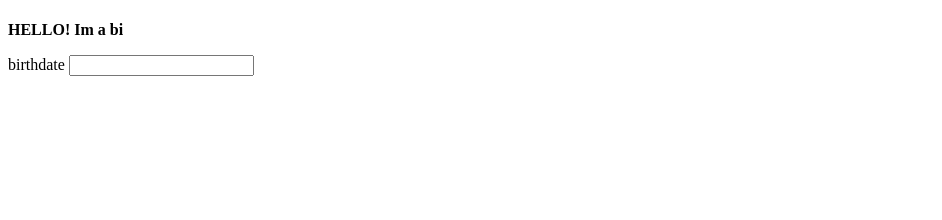
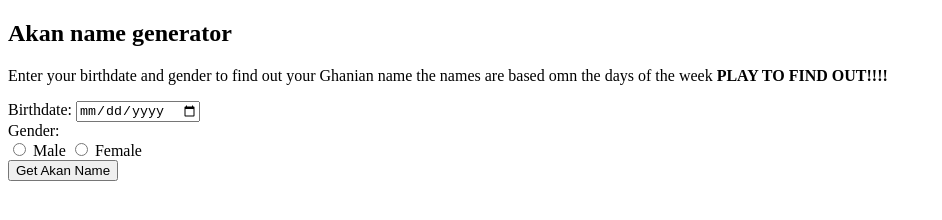
Before and after one commit to muhahafiz/akan-name-generator, a plain HTML site: page index.html in a window 1280 px wide. Shown: the whole page, without its empty margins (0-942 px from the left). Drawn offline with Linux system fonts and the light colour scheme.

Commit message:
Added form,title and description im my html

```diff
--- a/index.html
+++ b/index.html
@@ -3,18 +3,39 @@
 <head>
     <meta charset="UTF-8">
     <meta name="viewport" content="width=device-width, initial-scale=1.0">
-    <title>BIRTH DATE GUESSER</title>
-
+    <title>NAME KASA</title>
+<link rel="stylesheet" href="style.css">
 </head>
 <body>
-    <h1></h1>
-    <p><strong>HELLO! Im a bi</strong></p>
-    <form action="/submit" method="post">
-        <label for="Birthday">birthdate</label>
-        <input type="datetime" id="birthdate" name="DOB">
+    <section class="Header">
+    <h1>Akan name generator</h1>
+    <p>Enter your birthdate and gender to find out your Ghanian name the names are based omn the days of the week <strong>PLAY TO FIND OUT!!!!</strong> </p>
+<form id="akanForm">
+  <div class="form-group">
+    <label for="birthdate">Birthdate:</label>
+    <input type="date" id="birthdate" name="birthdate" required />
+  </div>
+
+  <div class="form-group">
+    <label>Gender:</label>
+    <div class="radio-group">
+      <label>
+        <input type="radio" name="gender" value="male" required />
+        Male
+      </label>
+      <label>
+        <input type="radio" name="gender" value="female" required />
+        Female
+      </label>
+    </div>
+  </div>
+
+  <button type="submit">Get Akan Name</button>
+</form>
+
+<section id="result" class="result"></section>
+</section>
 
 
-
-    </form>
 </body>
 </html>
```
